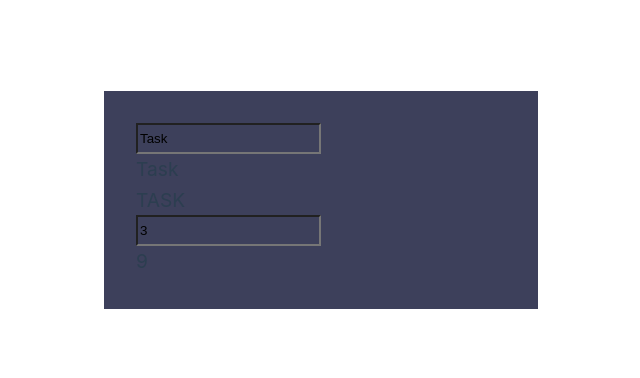
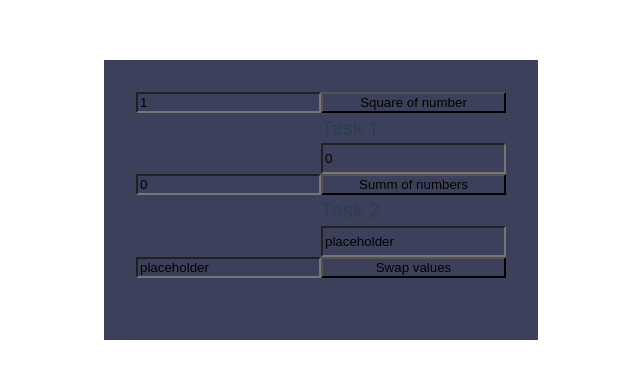
Before and after one commit to MakerAVGN/Vue3Base, a Vue app in the folder vue-project/: page / in a window 1280 px wide. Shown: the part 200-578 px from the top of the page, without its empty margins (319-959 px from the left). Built offline with nearby package versions, Linux system fonts and the light colour scheme.

Commit message:
Получение данных формы по событию в Vue

```diff
--- a/vue-project/src/App.vue
+++ b/vue-project/src/App.vue
@@ -2,23 +2,55 @@
 export default {
   data() {
     return {
-      task: "Task",
-      number: 3,
-    }
+      number: 1,
+      number_square: "Task 1",
+      number1: 0,
+      number2: 0,
+      sum_number: "Task 2",
+      text1: "placeholder",
+      text2: "placeholder",
+      fullName: "",
+      userName: "",
+      userSurname: "",
+      userPatronymic: "",
+    };
   },
   methods: {
-
-}
-}
+    square: function () {
+      this.number_square = this.number ** 2;
+    },
+    sum: function () {
+      this.sum_number = this.number1 + this.number2;
+    },
+    swap: function () {
+      const temp = this.text1;
+      this.text1 = this.text2;
+      this.text2 = temp;
+    },
+  },
+};
 </script>
 <template>
- <input type="text" v-model="task" /><br>
-  <p>{{ task }}</p><br>
-  <p>{{ task.toUpperCase() }}</p><br>
-  <input type="number" v-model="number" /><br>
-  <p>{{ number ** 2 }}</p><br>
+    <input type="number" v-model="number" />
+    <button @click="square">Square of number</button>
+    <br>
+    <p>{{ number_square }}</p>
+    <br>
+
+    <input type="number" v-model="number1" />
+    <input type="number" v-model="number2" />
+    <button @click="sum">Summ of numbers</button>
+    <br>
+
+    <p>{{ sum_number }}</p>
+    <br>
+
+    <input type="text" v-model="text1" />
+    <input type="text" v-model="text2" />
+    <button @click="swap">Swap values</button>
+    <br>
+
 </template>
-
 <style>
 
 </style>
```
